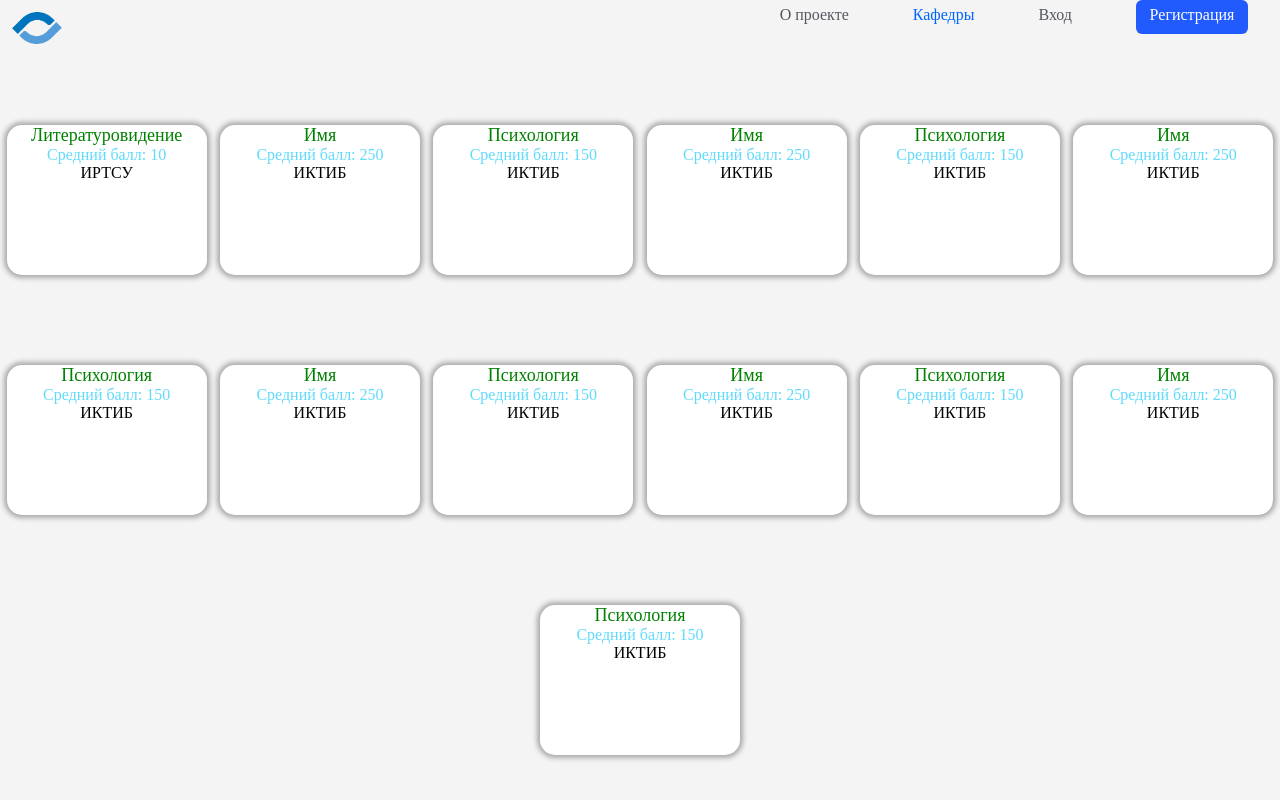
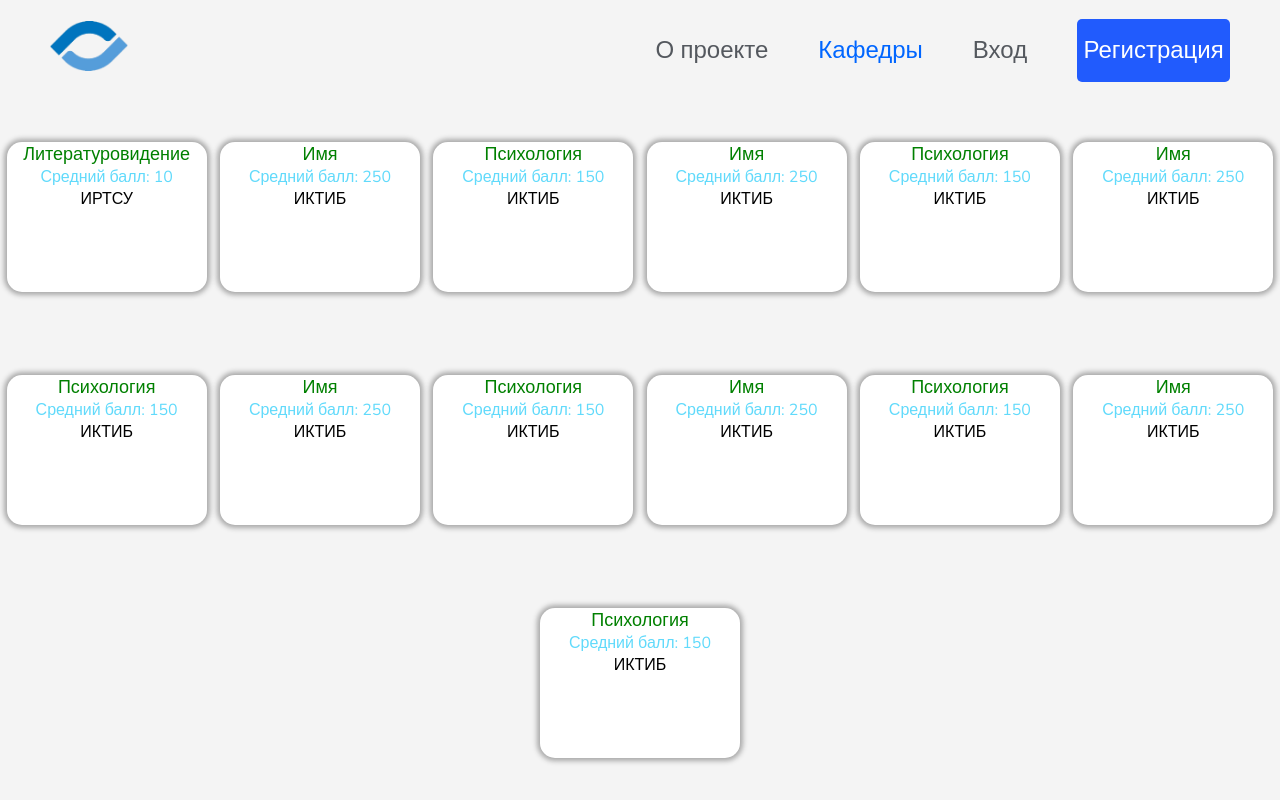
Before and after one commit to FirstCommandProject/frontend, a React (Create React App) app: page /departments in a window 1280 px wide. Built offline with nearby package versions, Linux system fonts and the light colour scheme.

Commit message:
Fixed header

```diff
--- a/src/Components/Header/Header.css
+++ b/src/Components/Header/Header.css
@@ -1,55 +1,61 @@
 .main-header {
     display: flex;
-    position: relative;
-    width: 100%;
-    height: 10vh;
+    justify-content: space-between;
+    align-items: center;
+
+    height: 100px;
+
+    padding: 0 50px 0 50px;
+
+    font-size: 24px;
 }
 
 .our-icon {
-    height: 40%;
-    padding: 12px;
+    height: 50px
 }
 
-.ellipse-header {
-    border-radius: 6px;
-    background: #215BFD;
-    width: 7em;
-    height: 3.5vh;
-    padding-top: 5%;
-    align-items: center;
-    text-align: center;
-    justify-content: center;
+.nav {
+    display: flex;
+    justify-content: end;
+
+    width: 100%;
 }
 
-.ellipse-header a {
-    height: 100%;
-    text-decoration: none;
-    color: white;
+.nav-button {
+    list-style: none;
+    display: inline-block;
+    margin: 0 50px 0 0;
 }
 
-.right-header {
-    width: 40%;
-    height: 10vh;
-}
-
-.buttons {
-    position: absolute;
-    right: 0;
-}
-
-.buttons li {
-    list-style: none;
-    display: inline-block;
-    margin: 0 2em;
-}
-
-.butt a{
+.nav-button a{
     text-decoration: none;
     color: #54585E;
 }
 
-.butt a.active-header {
+.nav-button a.active-header {
     color: #0066FF;
+}
+
+.round-button {
+    width: 190px;
+    height: 63px;
+
+    border-radius: 5px;
+
+    background-color: #215BFD;
+}
+
+.round-button a{
+    display: block;
+
+    text-align: center;
+
+    color: #fff;
+
+    width: 100%;
+    height: 100%;
+
+    padding: 15px 0 0 0;
 }
 
 @media screen and (max-width: 1500px) {
--- a/src/Components/Header/Header.js
+++ b/src/Components/Header/Header.js
@@ -19,29 +19,26 @@ const Header = () => {
                         alt="logo"/>
                 </NavLink>
 
-                <div className='right-header'>
-                    <div className="buttons">
-                        <ul>
-                            <li className='butt'>
+
+
+                <ul className="nav">
+                    <li className='nav-button'>
                         <NavLink to='/about' activeClassName='active-header'>О проекте</NavLink>
                     </li>
 
-                            <li className='butt'>
+                    <li className='nav-button'>
                         <NavLink to='/departments' activeClassName='active-header'>Кафедры</NavLink>
                     </li>
 
-                            <li className='butt'>
+                    <li className='nav-button'>
                         <NavLink to='/login' activeClassName='active-header'>Вход</NavLink>
                     </li>
+                </ul>
 
-                            <li>
-                                <div className='ellipse-header'>
-                                    <NavLink to='/sign/up' activeClassName='active-header'>Регистрация</NavLink>
+                <div class='round-button'>
+                    <NavLink to='/sign/up' className="round-button-link" activeClassName='active-header'>Регистрация</NavLink>
                 </div>
-                            </li>
-                        </ul>
-                    </div>
-                </div>
+
             </>
             : <BurgerMenu pageWrapId={"page-wrap"} />
         }
--- a/src/index.css
+++ b/src/index.css
@@ -3,6 +3,8 @@
 * {
   margin: 0;
   padding: 0;
+  text-decoration: none;
+  font-family: 'Nunito', sans-serif;
 }
 
 body {
```
Lines whose indentation alone changed are shown as unchanged.
